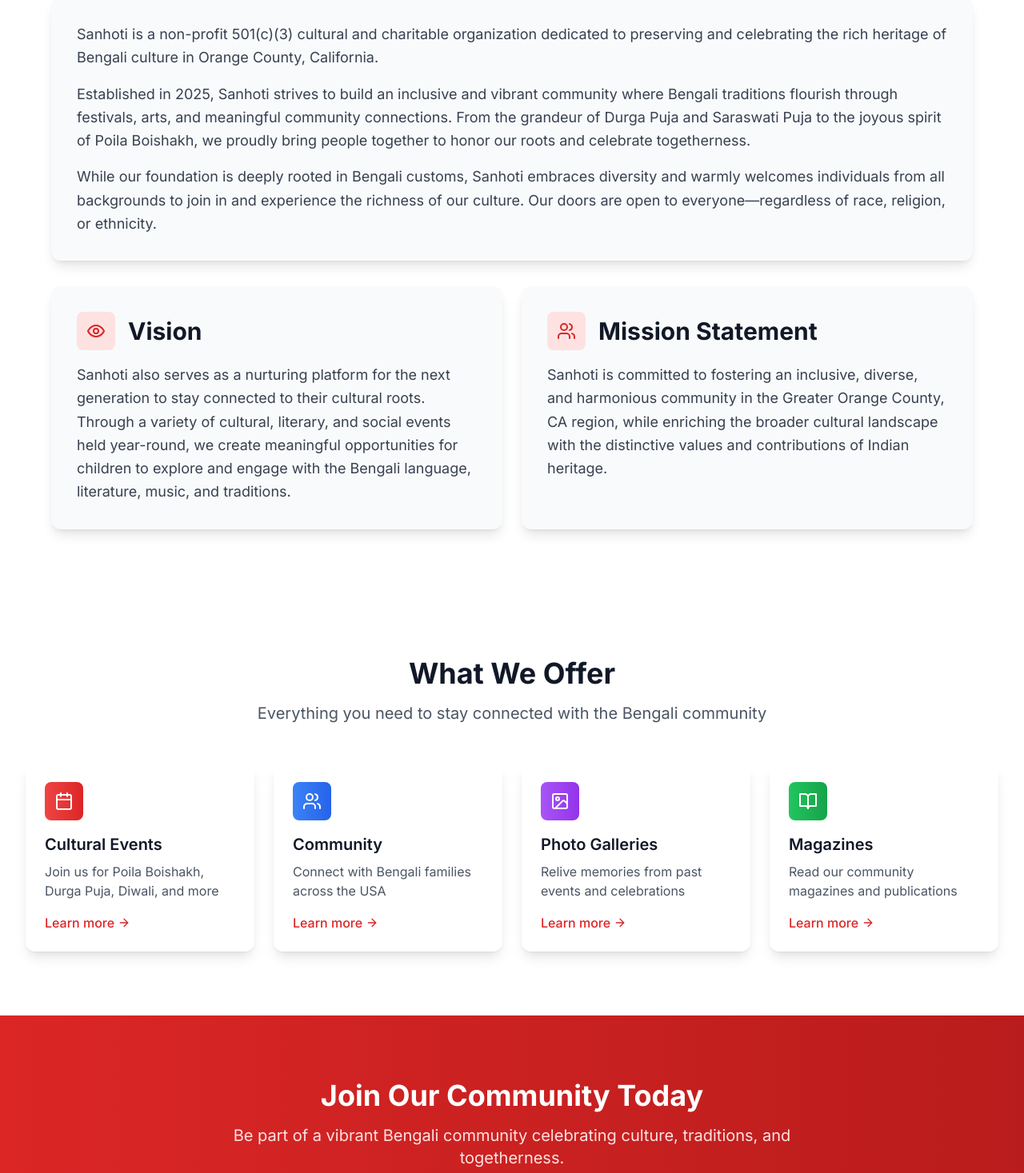
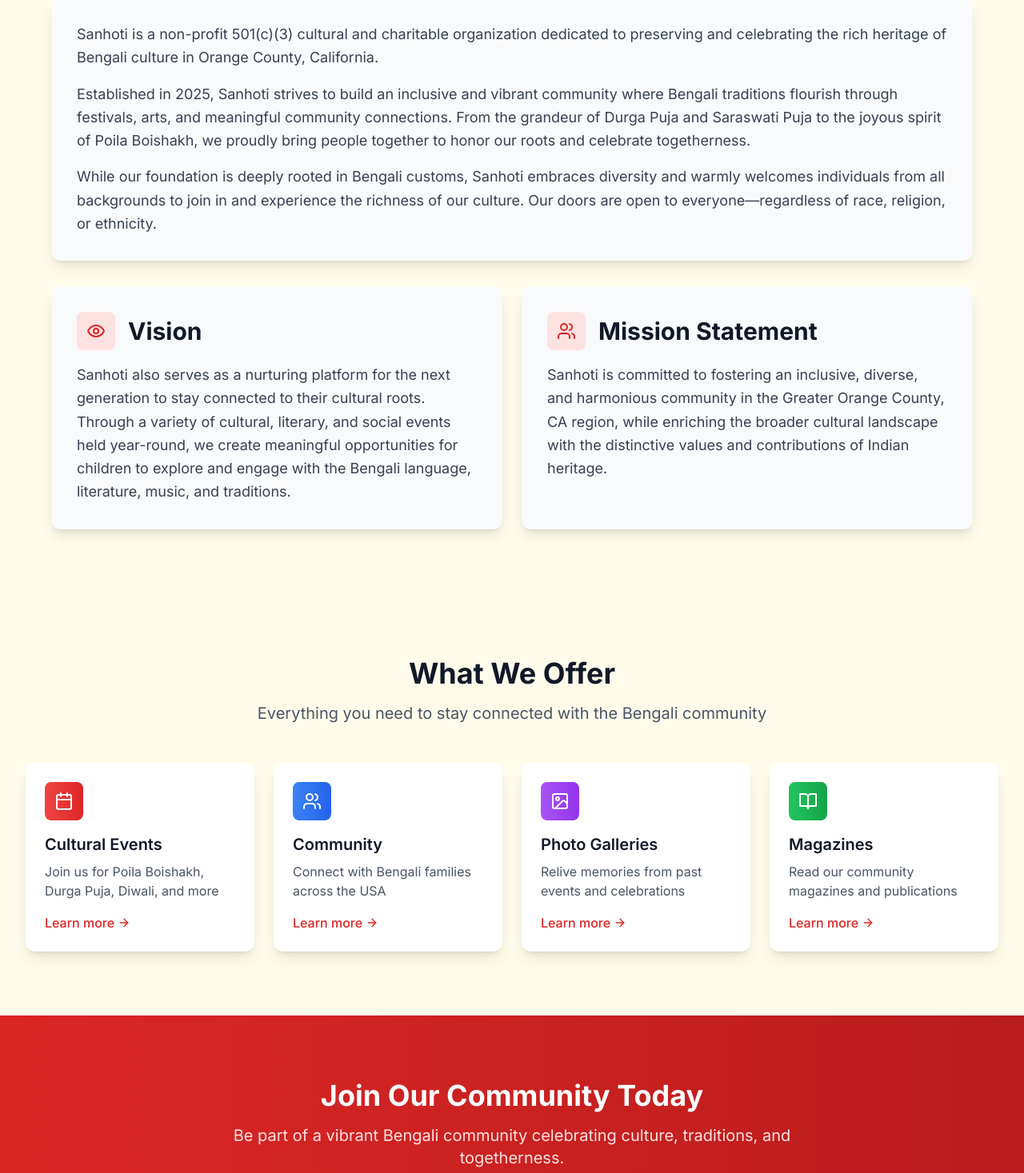
Before and after one commit to debasisnice/Sanhoti, a React (Vite) app in the folder frontend/: page / in a window 1280 px wide. Shown: the part 1112-2579 px from the top of the page at 80% size. Built offline with nearby package versions, Linux system fonts and the light colour scheme; no server answers.

Commit message:
Change About Us, Upcoming Events, and What We Offer sections to beige background

```diff
--- a/frontend/src/pages/Home.tsx
+++ b/frontend/src/pages/Home.tsx
@@ -252,7 +252,7 @@ export default function Home() {
       </section>
 
       {/* About Us Section - Moved from About page */}
-      <section className="py-20 bg-white">
+      <section className="py-20 bg-amber-50">
         <div className="max-w-7xl mx-auto px-4 sm:px-6 lg:px-8">
           <motion.div
             initial={{ opacity: 0, y: 20 }}
@@ -331,7 +331,7 @@ export default function Home() {
 
       {/* Upcoming Events Section */}
       {upcomingEvents.length > 0 && (
-        <section className="py-20 bg-gray-50">
+        <section className="py-20 bg-amber-50">
           <div className="max-w-7xl mx-auto px-4 sm:px-6 lg:px-8">
             <motion.div
               initial={{ opacity: 0, y: 20 }}
@@ -581,7 +581,7 @@ export default function Home() {
       )}
 
       {/* Features Section - What We Offer */}
-      <section className="py-20 bg-white">
+      <section className="py-20 bg-amber-50">
         <div className="max-w-7xl mx-auto px-4 sm:px-6 lg:px-8">
           <motion.div
             initial={{ opacity: 0, y: 20 }}
```
